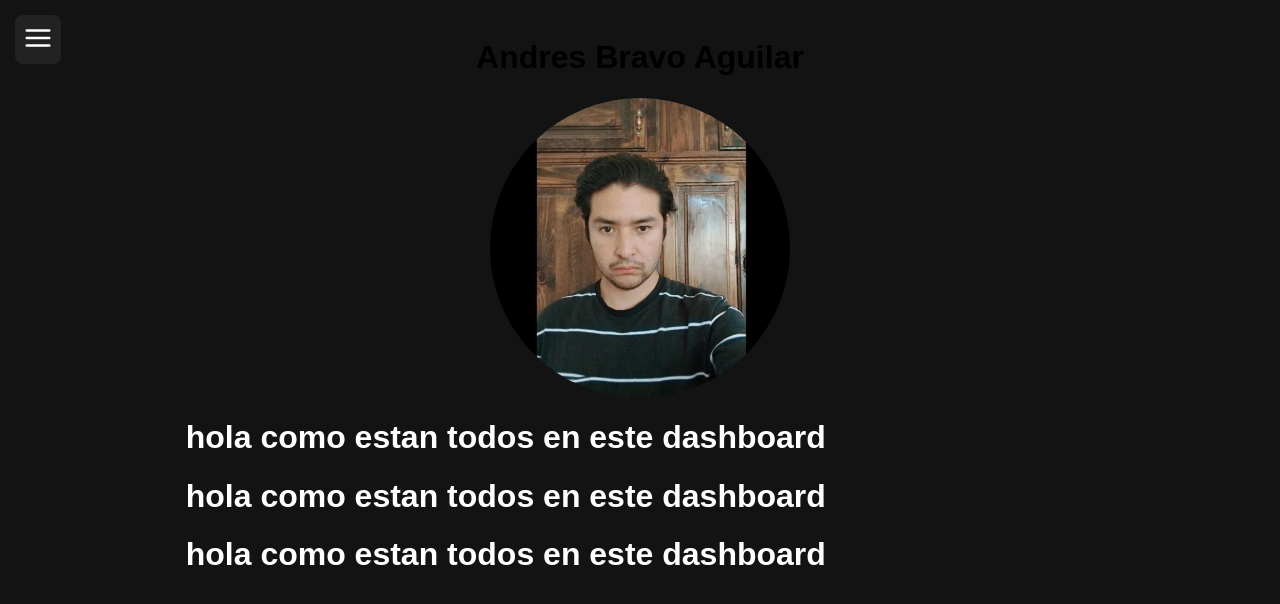
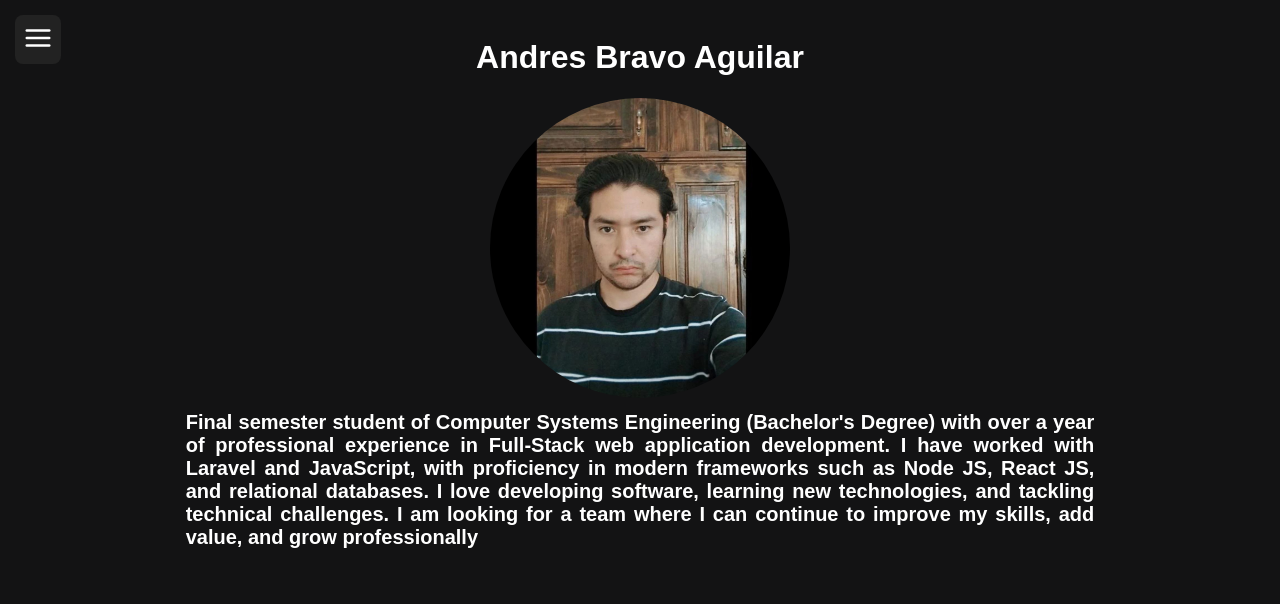
Before and after one commit to AndresBrav/My-Portfolio, a React (Vite) app: page / in a window 1280 px wide. Shown: the top 604 px of the page. Built offline with nearby package versions, Linux system fonts and the light colour scheme.

Commit message:
intro-completed

```diff
--- a/src/Dashboard.tsx
+++ b/src/Dashboard.tsx
@@ -10,7 +10,7 @@ const Dashboard = () => {
                 <div className="container-dashboard">
                     <br />
 
-                    <h1 style={{ textAlign: "center" }}>
+                    <h1 style={{ textAlign: "center", color: "white" }}>
                         Andres Bravo Aguilar
                     </h1>
                     <img
@@ -19,14 +19,17 @@ const Dashboard = () => {
                         alt="Mi imagenAndres"
                     />
 
-                    <h1 style={{ color: "white" }}>
-                        hola como estan todos en este dashboard
-                    </h1>
-                    <h1 style={{ color: "white" }}>
-                        hola como estan todos en este dashboard
-                    </h1>
-                    <h1 style={{ color: "white" }}>
-                        hola como estan todos en este dashboard
+                    <h1 className="description-information">
+                        Final semester student of Computer Systems Engineering
+                        (Bachelor's Degree) with over a year of professional
+                        experience in Full-Stack web application development. I
+                        have worked with Laravel and JavaScript, with
+                        proficiency in modern frameworks such as Node JS, React
+                        JS, and relational databases. I love developing
+                        software, learning new technologies, and tackling
+                        technical challenges. I am looking for a team where I
+                        can continue to improve my skills, add value, and grow
+                        professionally
                     </h1>
                 </div>
             </div>
--- a/src/assets/styles/background.css
+++ b/src/assets/styles/background.css
@@ -1,14 +1,13 @@
 body {
     /* background-color: rgba(0, 0, 0, 0.9); */
     /* background-color: #0d0d0d; */
-    background-color: #131314; /*gemini background*/
+    background-color: #131314; /* gemini background */
+    /* background: (24, 24, 24, 1); */
 
     margin: 0;
 
     font-family: sans-serif;
 }
-
-
 
 .container-father {
     display: grid;
@@ -86,6 +85,12 @@ body {
     transition: width 0.3s, height 0.3s; /* animación suave */
 }
 
+.description-information {
+    text-align: justify;
+    color: white;
+    font-size: 20px;
+}
+
 /* Para pantallas más grandes (laptop/PC) */
 @media (min-width: 768px) {
     .img-perfil {
@@ -102,6 +107,10 @@ body {
     .sidebar ul li a:hover {
         padding-left: 10px; /* ajuste para pantallas más grandes */
     }
+    .description-information {
+        text-align: left;
+        font-size: 15px;
+    }
 }
 
 /* 💻 LAPTOP / PC */
```
